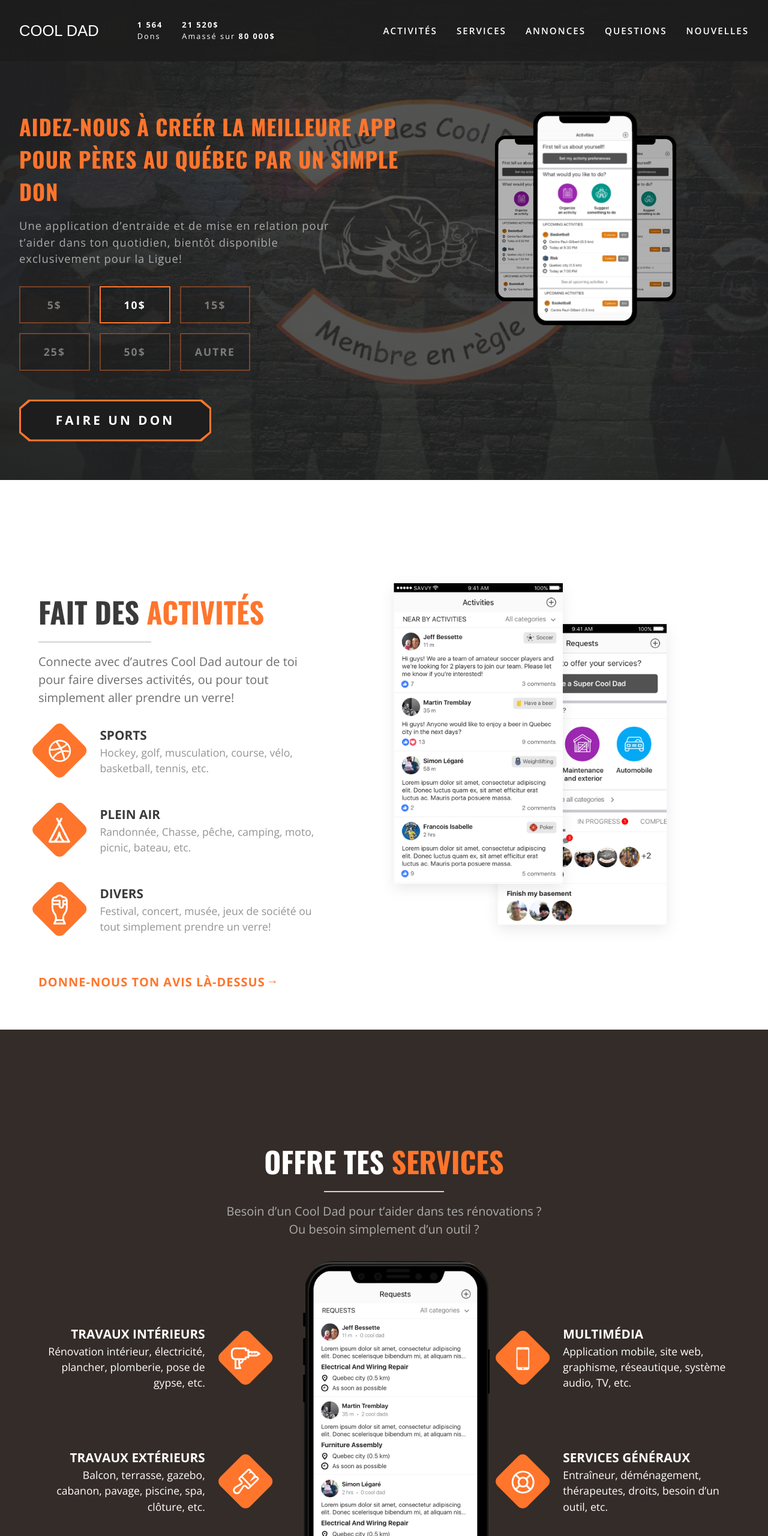
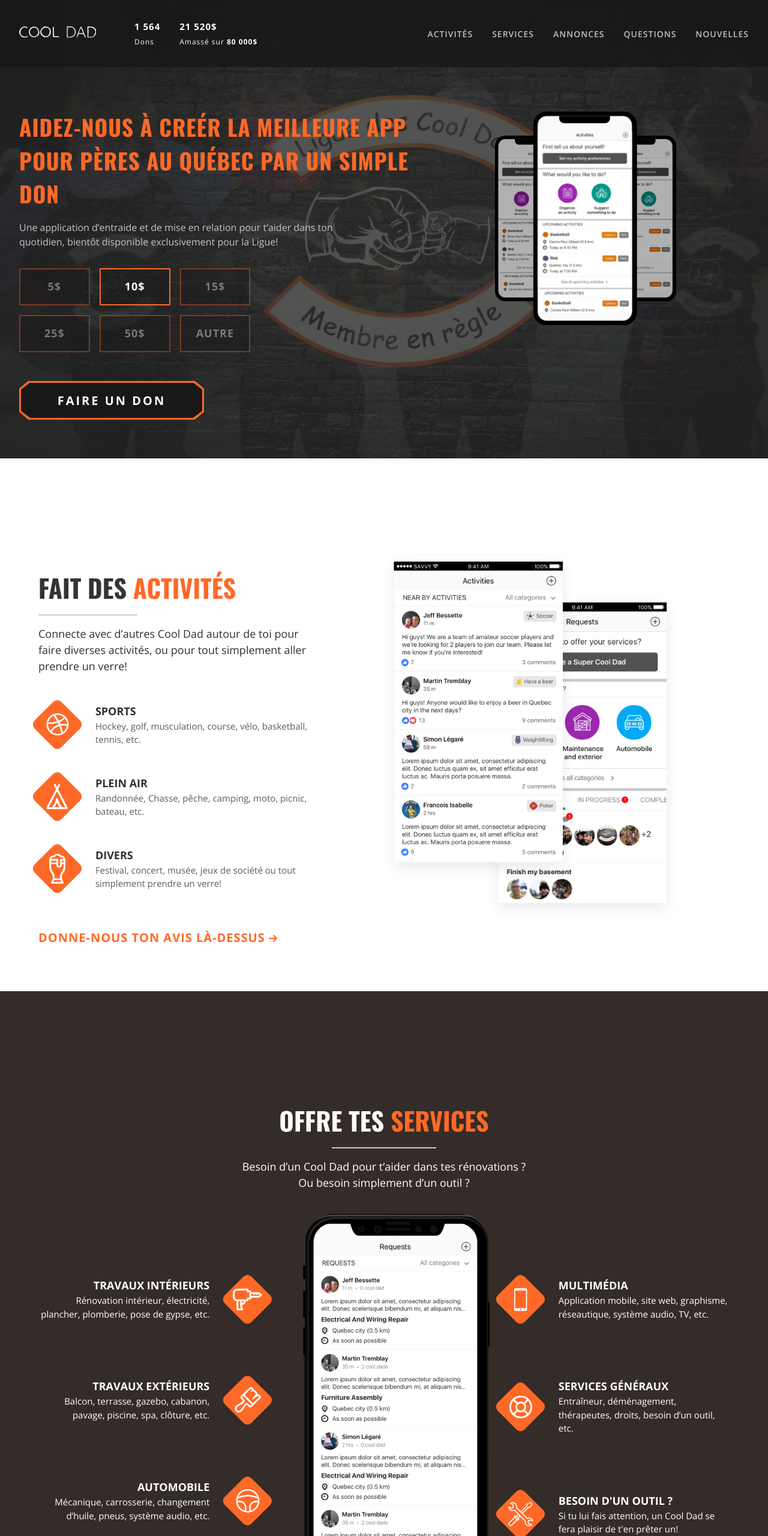
Before and after one commit to AdhamMoussa/cooldad-demo, a website built with webpack: page app/index.html in a window 1280 px wide. Shown: the top 2560 px of the page at 60% size. Built offline with nearby package versions, Linux system fonts and the light colour scheme.

Commit message:
finished desktop styling

```diff
--- a/app/assets/styles/base/_global.scss
+++ b/app/assets/styles/base/_global.scss
@@ -6,10 +6,15 @@
   box-sizing: border-box;
 }
 
+html {
+  background-color: $color-black-dark;
+}
+
 body {
   font-family: 'Open Sans', sans-serif;
   line-height: 1.5;
-  height: 2000px;
+  margin: 0 auto;
+  max-width: 1800px;
 }
 
 a {
--- a/app/assets/styles/base/_variables.scss
+++ b/app/assets/styles/base/_variables.scss
@@ -1,13 +1,14 @@
 /*
 COLORS
 */
-$color-primary: #ff752c;
+$color-primary: #ff6927;
 $color-primary-dark: #713f26;
 
-$color-black: #3a3a3a;
-$color-black-dark: #1d1d1d;
-$color-light-gray: #acacac;
-$color-dark-gray: #6d6d6d;
+$color-black-dark: #181818;
+$color-black: #333333;
+$color-dark-gray: #303030;
+$color-gray: #5d5d5d;
+$color-light-gray: #c6c6c6;
 
 $color-brown: #342c28;
 
@@ -17,3 +18,9 @@
 $l-size: 3rem;
 $xl-size: 4rem;
 $section-padding: 11.5rem;
+
+//$a1: #c6c6c6; //intro text 198 198 198
+//$a2: #303030; //section subtitle & list item title 48 48 48
+//$a3: #5d5d5d; //list item description 93 93 93
+//$a4: #ff6927; //Primary
+//$a5: #333333; //section title 51 51 51
--- a/app/assets/styles/modules/_footer.scss
+++ b/app/assets/styles/modules/_footer.scss
@@ -28,7 +28,7 @@
       border: none;
       background-color: $color-black-dark;
       color: #fff;
-      font-size: 1.15rem;
+      font-size: 1.25rem;
       font-weight: 700;
       text-transform: uppercase;
       letter-spacing: 4px;
--- a/app/assets/styles/modules/_header.scss
+++ b/app/assets/styles/modules/_header.scss
@@ -16,15 +16,8 @@
     padding: $m-size;
     transition: .5s;
     transform: translateY(.5rem);
-  }
-  &__logo {
-    h1 {
-      margin: 0;
-      font-size: 1.6rem;
-      font-weight: 300;
-      font-family: sans-serif;
-      text-transform: uppercase;
-    }
+    max-width: 1800px;
+    margin: 0 auto;
   }
   &__stats {
     display: flex;
@@ -32,12 +25,13 @@
     align-items: center;
     margin-right: auto;
     margin-left: $xl-size;
-    font-size: .8rem;
-    letter-spacing: 2px;
+    letter-spacing: 1px;
     &-num {
+      font-size: .9375rem;
       font-weight: 700;
     }
     &-text {
+      font-size: .75rem;
       font-weight: 300;
       span {
         font-weight: 700;
@@ -57,10 +51,14 @@
           margin-right: $m-size;
         }
         a {
+          color: #c0c0c0;
           text-transform: uppercase;
-          font-size: .95rem;
+          font-size: .875rem;
           font-weight: 600;
-          letter-spacing: 2px;
+          letter-spacing: 1px;
+          &:hover {
+            color: #fff;
+          }
         }
       }
     }
--- a/app/assets/styles/modules/_icon.scss
+++ b/app/assets/styles/modules/_icon.scss
@@ -11,11 +11,11 @@
     font-weight: 600;
   }
   &--large {
-    width: 4.4rem;
-    height: 4.4rem;
+    width: 3.93rem;
+    height: 3.93rem;
   }
   &--small {
-    width: 2.4rem;
-    height: 2.4rem;
+    width: 1.944rem;
+    height: 1.944rem;
   }
 }
--- a/app/assets/styles/modules/_intro.scss
+++ b/app/assets/styles/modules/_intro.scss
@@ -13,7 +13,7 @@
   }
   &__title {
     font-family: 'Oswald', sans-serif;
-    font-size: 2.25rem;
+    font-size: 2.3125rem;
     font-weight: 700;
     letter-spacing: 1px;
     color: $color-primary;
@@ -21,8 +21,7 @@
     margin-bottom: $s-size;
   }
   &__text {
-    font-size: 1.15rem;
-    letter-spacing: 1px;
+    font-size: 1rem;
     color: $color-light-gray;
     width: 80%;
     margin-bottom: $m-size;
@@ -41,7 +40,7 @@
       justify-content: flex-start;
       flex-wrap: nowrap;
       &-box {
-        width: 150px;
+        width: 132px;
         background-color: rgba($color-black-dark, .4);
         text-align: center;
         margin-bottom: $s-size;
@@ -56,11 +55,11 @@
       }
       &-label {
         display: block;
-        padding: 1rem 0;
+        padding: .96875rem 0;
         border: 2px solid $color-primary;
-        font-size: 1.1rem;
+        font-size: 1.125rem;
         font-weight: 700;
-        letter-spacing: 2px;
+        letter-spacing: 1px;
         text-transform: uppercase;
         opacity: .4;
         cursor: pointer;
@@ -72,18 +71,18 @@
       &-front {
         display: block;
         position: absolute;
-        width: 314px;
-        height: 64px;
+        width: 302px;
+        height: 59px;
         top: 3px;
         left: 3px;
         clip-path: polygon(5% 0, 95% 0, 100% 20%, 100% 80%, 95% 100%, 5% 100%, 0 80%, 0 20%);
         border: none;
         background-color: $color-black-dark;
         color: #fff;
-        font-size: 1.3rem;
+        font-size: 1.25rem;
         font-weight: 700;
         text-transform: uppercase;
-        letter-spacing: 4px;
+        letter-spacing: 3px;
         cursor: pointer;
         transition: .3s;
         &:hover {
@@ -91,8 +90,8 @@
         }
       }
       &-back {
-        width: 320px;
-        height: 70px;
+        width: 308px;
+        height: 65px;
         background-color: $color-primary;
         clip-path: polygon(5% 0, 95% 0, 100% 20%, 100% 80%, 95% 100%, 5% 100%, 0 80%, 0 20%);
       }
--- a/app/assets/styles/modules/_section.scss
+++ b/app/assets/styles/modules/_section.scss
@@ -2,10 +2,6 @@
   padding: $section-padding 0 $xl-size;
   background-color: #fff;
   color: $color-black;
-  &--dark {
-    background-color: $color-brown;
-    color: #fff;
-  }
   &__row {
     display: flex;
     justify-content: space-between;
@@ -22,8 +18,9 @@
     font-family: 'Oswald', sans-serif;
     h2 {
       display: inline-block;
-      font-size: $l-size;
+      font-size: 2.625rem;
       text-transform: uppercase;
+      color: $color-black;
       position: relative;
       &::after {
         content: "";
@@ -43,16 +40,11 @@
     }
   }
   &__description {
-    margin-bottom: $m-size;
+    margin-bottom: $l-size;
       p {
-        font-size: 1.25rem;
+        font-size: 1.125rem;
         color: $color-dark-gray;
       }
-  }
-  &__description--dark {
-    p {
-      color: $color-light-gray;
-    }
   }
   &__list {
     margin-bottom: $xl-size;
@@ -68,39 +60,41 @@
     }
     &-item-title {
       h3 {
-        font-size: 1.3rem;
+        font-size: 1.125rem;
         text-transform: uppercase;
+        color: $color-dark-gray;
       }
     }
     &-item-description {
       p {
-        font-size: 1.1rem;
-        color: darken($color-light-gray, 10%);
+        font-size: .9375rem;
+        color: $color-gray;
       }
     }
-    &-item-description--dark {
-      p {
-        color: #fff;
+    &-item--small {
+      .section__list-item-title h3 {
+        font-weight: 400;
+        text-transform: none;
+      }
+      .section__list-item-icon {
+        margin-right: $s-size;
       }
     }
   }
   &__link {
+    display: flex;
+    align-items: center;
     a {
-      position: relative;
       color: $color-primary;
       font-size: 1.25rem;
       font-weight: 700;
       letter-spacing: 1px;
       text-transform: uppercase;
       span {
-        position: absolute;
-        top: 50%;
-        right: 0;
-        transform: translate(110%, -60%);
         transition: .3s;
       }
       &:hover > span {
-        transform: translate(140%, -60%);
+        margin-left: 10px;
       }
     }
   }
@@ -112,4 +106,28 @@
       max-width: 100%;
     }
   }
+  &--dark {
+    background-color: $color-brown;
+    color: #fff;
+    .section__title {
+      h2 {
+        color: #fff;
+      }
+    }
+    .section__description {
+      p {
+        color: #fff;
+      }
+    }
+    .section__list-item-title {
+      h3 {
+        color: #fff;
+      }
+    }
+    .section__list-item-description {
+      p {
+        color: #fff;
+      }
+    }
+  }
 }
--- a/app/index.html
+++ b/app/index.html
@@ -21,8 +21,8 @@
   <header class="header header--solid">
     <div class="header__inner">
       <div class="header__logo">
-        <a href="#">
-          <h1>Cool Dad</h1>
+        <a href="#intro">
+          <img src="temp/images/logo.png" alt="logo">
         </a>
       </div>
       <div class="header__stats">
@@ -40,19 +40,19 @@
       <div class="header__nav">
         <nav class="header__nav-list">
           <div class="header__nav-list-item">
-            <a href="#">Activités</a>
+            <a href="#activities">Activités</a>
           </div>
           <div class="header__nav-list-item">
-            <a href="#">Services</a>
+            <a href="#services">Services</a>
           </div>
           <div class="header__nav-list-item">
-            <a href="#">Annonces</a>
+            <a href="#annonces">Annonces</a>
           </div>
           <div class="header__nav-list-item">
-            <a href="#">Questions</a>
+            <a href="#questions">Questions</a>
           </div>
           <div class="header__nav-list-item">
-            <a href="#">Nouvelles</a>
+            <a href="#nouvelles">Nouvelles</a>
           </div>
         </nav>
       </div>
@@ -60,7 +60,7 @@
   </header>
   <!-- /HEADER END -->
   <!-- INTRO START -->
-  <section class="intro">
+  <section class="intro" id="intro">
     <div class="intro__inner">
       <div class="intro__main">
         <h2 class="intro__title">Aidez-Nous à creér la meilleure App
@@ -111,7 +111,7 @@
   </section>
   <!-- /INTRO END -->
   <!-- ACTIVITIES START -->
-  <section class="section activities">
+  <section class="section activities" id="activities">
     <div class="wrapper">
       <div class="section__row">
         <div class="section__main">
@@ -173,7 +173,9 @@
           </div>
           <div class="section__link">
             <a href="#">DONNE-NOUS TON AVIS LÀ-DESSUS
-              <span>&rarr;</span>
+              <span>
+                <img src="temp/images/arrow.svg" alt="arrow">
+              </span>
             </a>
           </div>
         </div>
@@ -185,7 +187,7 @@
   </section>
   <!-- /ACTIVITIES END -->
   <!-- SERVICES START -->
-  <div class="section section--dark services">
+  <section class="section section--dark services" id="services">
     <div class="wrapper">
       <div class="section__head">
         <div class="section__title">
@@ -193,7 +195,7 @@
             <span>Services</span>
           </h2>
         </div>
-        <div class="section__description section__description--dark">
+        <div class="section__description">
           <p>Besoin d’un Cool Dad pour t’aider dans tes rénovations ?
             <br>Ou besoin simplement d’un outil ?</p>
         </div>
@@ -206,7 +208,7 @@
                 <div class="section__list-item-title">
                   <h3>TRAVAUX INTÉRIEURS</h3>
                 </div>
-                <div class="section__list-item-description section__list-item-description--dark">
+                <div class="section__list-item-description">
                   <p>Rénovation intérieur, électricité, plancher, plomberie, pose de gypse, etc.</p>
                 </div>
               </div>
@@ -221,7 +223,7 @@
                 <div class="section__list-item-title">
                   <h3>TRAVAUX EXTÉRIEURS</h3>
                 </div>
-                <div class="section__list-item-description section__list-item-description--dark">
+                <div class="section__list-item-description">
                   <p>Balcon, terrasse, gazebo, cabanon, pavage, piscine, spa, clôture, etc.</p>
                 </div>
               </div>
@@ -236,7 +238,7 @@
                 <div class="section__list-item-title">
                   <h3>AUTOMOBILE</h3>
                 </div>
-                <div class="section__list-item-description section__list-item-description--dark">
+                <div class="section__list-item-description">
                   <p>Mécanique, carrosserie, changement d’huile, pneus, système audio, etc.</p>
                 </div>
               </div>
@@ -263,7 +265,7 @@
                 <div class="section__list-item-title">
                   <h3>MULTIMÉDIA</h3>
                 </div>
-                <div class="section__list-item-description section__list-item-description--dark">
+                <div class="section__list-item-description">
                   <p>Application mobile, site web, graphisme, réseautique, système audio, TV, etc.</p>
                 </div>
               </div>
@@ -278,7 +280,7 @@
                 <div class="section__list-item-title">
                   <h3>SERVICES GÉNÉRAUX</h3>
                 </div>
-                <div class="section__list-item-description section__list-item-description--dark">
+                <div class="section__list-item-description">
                   <p>Entraîneur, déménagement, thérapeutes, droits, besoin d’un outil, etc.</p>
                 </div>
               </div>
@@ -293,7 +295,7 @@
                 <div class="section__list-item-title">
                   <h3>BESOIN D'UN OUTIL ?</h3>
                 </div>
-                <div class="section__list-item-description section__list-item-description--dark">
+                <div class="section__list-item-description">
                   <p>Si tu lui fais attention, un Cool Dad se fera plaisir de t'en prêter un!</p>
                 </div>
               </div>
@@ -301,16 +303,18 @@
           </div>
         </div>
       </div>
-      <div class="section__link section__link--services">
+      <div class="section__link">
         <a href="#">DONNE-NOUS TON AVIS LÀ-DESSUS
-          <span>&rarr;</span>
+          <span>
+            <img src="temp/images/arrow.svg" alt="arrow">
+          </span>
         </a>
       </div>
     </div>
-  </div>
+  </section>
   <!-- /SERVICES END -->
   <!-- ANNONCES START -->
-  <section class="section annonces">
+  <section class="section annonces" id="annonces">
     <div class="wrapper">
       <div class="section__row">
         <div class="section__main">
@@ -323,46 +327,48 @@
             <p>Tu as des accessoires ou vêtements pour bébé que tu ne te sers plus ?</p>
           </div>
           <div class="section__list">
-            <div class="section__list-item">
+            <div class="section__list-item section__list-item--small">
               <div class="section__list-item-icon">
                 <div class="icon icon--small">
                   <span>1</span>
                 </div>
               </div>
               <div class="section__list-item-text">
-                <div class="section__list-item-description">
-                  <p>Publie ton annonce sans frais</p>
+                <div class="section__list-item-title">
+                  <h3>Publie ton annonce sans frais</h3>
                 </div>
               </div>
             </div>
-            <div class="section__list-item activities__list-item">
+            <div class="section__list-item section__list-item--small">
               <div class="section__list-item-icon">
                 <div class="icon icon--small">
                   <span>2</span>
                 </div>
               </div>
               <div class="section__list-item-text">
-                <div class="section__list-item-description">
-                  <p>Cherche ce que tu as besoin à travers la ligue</p>
+                <div class="section__list-item-title">
+                  <h3>Cherche ce que tu as besoin à travers la ligue</h3>
                 </div>
               </div>
             </div>
-            <div class="section__list-item activities__list-item">
+            <div class="section__list-item section__list-item--small">
               <div class="section__list-item-icon">
                 <div class="icon icon--small">
                   <span>3</span>
                 </div>
               </div>
               <div class="section__list-item-text">
-                <div class="section__list-item-description">
-                  <p>Accessoires pour bébé, équipements de sports, vêtements et bien plus!</p>
+                <div class="section__list-item-title">
+                  <h3>Accessoires pour bébé, équipements de sports, vêtements et bien plus!</h3>
                 </div>
               </div>
             </div>
           </div>
           <div class="section__link">
             <a href="#">DONNE-NOUS TON AVIS LÀ-DESSUS
-              <span>&rarr;</span>
+              <span>
+                <img src="temp/images/arrow.svg" alt="arrow">
+              </span>
             </a>
           </div>
         </div>
@@ -374,7 +380,7 @@
   </section>
   <!-- /ANNONCES END -->
   <!-- QUESTIONS START -->
-  <section class="section section--dark questions">
+  <section class="section section--dark questions" id="questions">
     <div class="wrapper">
       <div class="section__row">
         <div class="section__image">
@@ -390,58 +396,60 @@
             <p>Tu as un problème ou tu te poses une questions qui nécessiterait l’expertise d’un Cool Dad ?</p>
           </div>
           <div class="section__list">
-            <div class="section__list-item">
+            <div class="section__list-item section__list-item--small">
               <div class="section__list-item-icon">
                 <div class="icon icon--small">
                   <span>1</span>
                 </div>
               </div>
               <div class="section__list-item-text">
-                <div class="section__list-item-description">
-                  <p>Pose une question en finance, rénovation, mécanique, etc.</p>
+                <div class="section__list-item-title">
+                  <h3>Pose une question en finance, rénovation, mécanique, etc.</h3>
                 </div>
               </div>
             </div>
-            <div class="section__list-item activities__list-item">
+            <div class="section__list-item section__list-item--small">
               <div class="section__list-item-icon">
                 <div class="icon icon--small">
                   <span>2</span>
                 </div>
               </div>
               <div class="section__list-item-text">
-                <div class="section__list-item-description">
-                  <p>Reçoit seulement les questions qui te concernent et qui cible ton champ d’expertise.</p>
+                <div class="section__list-item-title">
+                  <h3>Reçoit seulement les questions qui te concernent et qui cible ton champ d’expertise.</h3>
                 </div>
               </div>
             </div>
-            <div class="section__list-item activities__list-item">
+            <div class="section__list-item section__list-item--small">
               <div class="section__list-item-icon">
                 <div class="icon icon--small">
                   <span>3</span>
                 </div>
               </div>
               <div class="section__list-item-text">
-                <div class="section__list-item-description">
-                  <p>Consulte les questions et réponses les plus populaires.</p>
+                <div class="section__list-item-title">
+                  <h3>Consulte les questions et réponses les plus populaires.</h3>
                 </div>
               </div>
             </div>
-            <div class="section__list-item activities__list-item">
+            <div class="section__list-item section__list-item--small">
               <div class="section__list-item-icon">
                 <div class="icon icon--small">
                   <span>4</span>
                 </div>
               </div>
               <div class="section__list-item-text">
-                <div class="section__list-item-description">
-                  <p>Met dans tes favoris les questions que tu ne veux pas perdre la trace.</p>
+                <div class="section__list-item-title">
+                  <h3>Met dans tes favoris les questions que tu ne veux pas perdre la trace.</h3>
                 </div>
               </div>
             </div>
           </div>
           <div class="section__link">
             <a href="#">DONNE-NOUS TON AVIS LÀ-DESSUS
-              <span>&rarr;</span>
+              <span>
+                <img src="temp/images/arrow.svg" alt="arrow">
+              </span>
             </a>
           </div>
         </div>
@@ -450,7 +458,7 @@
   </section>
   <!-- /QUESTIONS END -->
   <!-- NOUVELLES START -->
-  <section class="section nouvelles">
+  <section class="section nouvelles" id="nouvelles">
     <div class="wrapper">
       <div class="section__row">
         <div class="section__main">
@@ -463,50 +471,50 @@
             <p>Soit informé des concours, nouvelles et faits saillants de la Ligue</p>
           </div>
           <div class="section__list">
-            <div class="section__list-item">
+            <div class="section__list-item section__list-item--small">
               <div class="section__list-item-icon">
                 <div class="icon icon--small">
                   <span>1</span>
                 </div>
               </div>
               <div class="section__list-item-text">
-                <div class="section__list-item-description">
+                <div class="section__list-item-title">
                   <p>Derniers articles parus sur cooldad.ca</p>
                 </div>
               </div>
             </div>
-            <div class="section__list-item activities__list-item">
+            <div class="section__list-item section__list-item--small">
               <div class="section__list-item-icon">
                 <div class="icon icon--small">
                   <span>2</span>
                 </div>
               </div>
               <div class="section__list-item-text">
-                <div class="section__list-item-description">
+                <div class="section__list-item-title">
                   <p>Concours exclusifs aux membres de la Ligue.</p>
                 </div>
               </div>
             </div>
-            <div class="section__list-item activities__list-item">
+            <div class="section__list-item section__list-item--small">
               <div class="section__list-item-icon">
                 <div class="icon icon--small">
                   <span>3</span>
                 </div>
               </div>
               <div class="section__list-item-text">
-                <div class="section__list-item-description">
+                <div class="section__list-item-title">
                   <p>Événements à ne pas manquer près de chez toi.</p>
                 </div>
               </div>
             </div>
-            <div class="section__list-item activities__list-item">
+            <div class="section__list-item section__list-item--small">
               <div class="section__list-item-icon">
                 <div class="icon icon--small">
                   <span>4</span>
                 </div>
               </div>
               <div class="section__list-item-text">
-                <div class="section__list-item-description">
+                <div class="section__list-item-title">
                   <p>Top 10 des photos les plus aimés du mois dans la Ligue.</p>
                 </div>
               </div>
@@ -514,7 +522,9 @@
           </div>
           <div class="section__link">
             <a href="#">DONNE-NOUS TON AVIS LÀ-DESSUS
-              <span>&rarr;</span>
+              <span>
+                <img src="temp/images/arrow.svg" alt="arrow">
+              </span>
             </a>
           </div>
         </div>
```
Also changed, not shown: app/assets/styles/modules/_home.scss (+1 -17 lines), docs/index.html (+66 -56 lines), app/temp/images/arrow.svg (added), app/temp/images/logo.png (added), app/temp/styles/styles.css, docs/temp/images/arrow.svg (added), docs/temp/images/logo.png (added), docs/temp/styles/styles.css.
